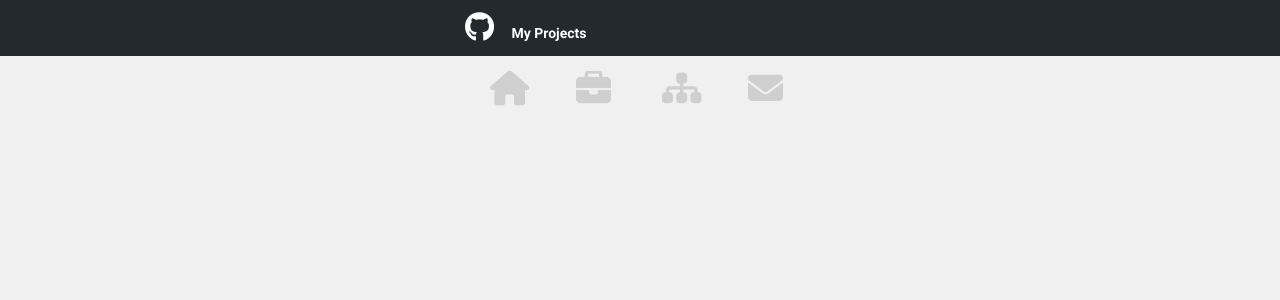
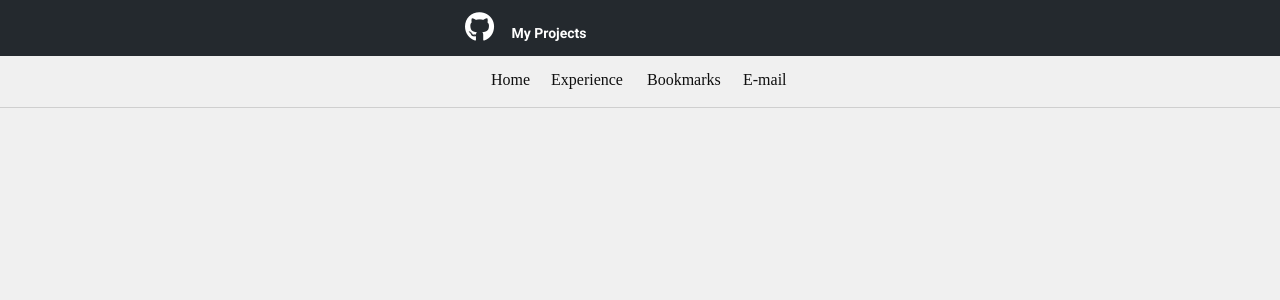
Before and after one commit to khdc-me/ws-kevinharper-v1, a Django app: page /my-projects/ in a window 1280 px wide. Shown: the top 300 px of the page. Run offline with Django 3.2, Linux system fonts and the light colour scheme; some libraries are stand-ins or nearby versions.

Commit message:
Updated nav

```diff
--- a/website/templates/my-projects.html
+++ b/website/templates/my-projects.html
@@ -48,16 +48,25 @@
         font-size: 30px;
       }
 
-      nav {
+      #nav-container {
         display: block;
         float: left;
         width: 100%;
+
+        border-bottom: 1px solid #cfcfcf;
+      }
+
+      nav {
+        display: block;
+        margin-right: auto;
+        margin-left: auto;
+
+        width: 350px;
       }
 
       nav ul {
         margin-top: 15px;
-        margin-right: auto;
-        margin-left: auto;
+        margin-left: -25px;
 
         width: 348px;
 
@@ -69,32 +78,30 @@
       nav ul li {
         float: right;
         height: 36px;
-        width: 86px;
       }
 
       nav ul li a {
         display: block;
-        color: #cfcfcf;
+        color: #0f0f0f;
+
+        text-decoration: none;
       }
 
-      nav ul li a:hover .fa-home {
-        color: #000000;
+      #nav-home {
+        text-align: left;
+        width: 60px;
       }
 
-      nav ul li a:hover .fa-briefcase {
-        color: #884513;
+      #nav-experience, #nav-portal {
+        text-align: left;
+        width: 96px;
       }
 
-      nav ul li a:hover .fa-sitemap {
-        color: #050505;
-      }
+      #nav-email {
+        text-align: left;
+        width: 60px;
 
-      nav ul li a:hover .fa-envelope {
-        color: #eee8aa;
-      }
-
-      .fa-home, .fa-briefcase, .fa-sitemap, .fa-envelope {
-        font-size: 35px;
+        margin-right: 25px;
       }
 
       #container {
@@ -115,13 +122,15 @@
     <header>
       <h1><i class="fa fa-github" aria-hidden="true"></i>&nbsp;&nbsp;&nbsp;&nbsp;&nbsp;My Projects</h1>
     </header>
-    <nav>
-      <ul>
-        <li><a href="mailto:kevin@kevinharper.com" title="E-mail Me"><i class="fa fa-envelope" aria-hidden="true"></i></a></li>
-        <li><a href="{% url 'my-portal' %}" title="Links to Resources, Personal Projects, and Personal Articles"><i class="fas fa-sitemap"></i></a></li>
-        <li><a href="{% url 'experience' %}" title="IT Experience"><i class="fa fa-briefcase" aria-hidden="true"></i></a></li>
-        <li><a href="{% url 'home' %}" title="Home"><i class="fas fa-home"></i></a></li>
-      </ul>
-    </nav>
+    <div id="nav-container">
+      <nav>
+        <ul>
+          <li id="nav-email"><a href="mailto:kevin@kevinharper.com" title="E-mail Me">E-mail</a></li>
+          <li id="nav-portal"><a href="{% url 'my-portal' %}" title="Links to Resources, Personal Projects, and Personal Articles">Bookmarks</a></li>
+          <li id="nav-experience"><a href="{% url 'experience' %}" title="IT Experience">Experience</a></li>
+          <li id="nav-home"><a href="{% url 'home' %}" title="Home">Home</a></li>
+        </ul>
+      </nav>
+    </div>
   </body>
 </html>
```
